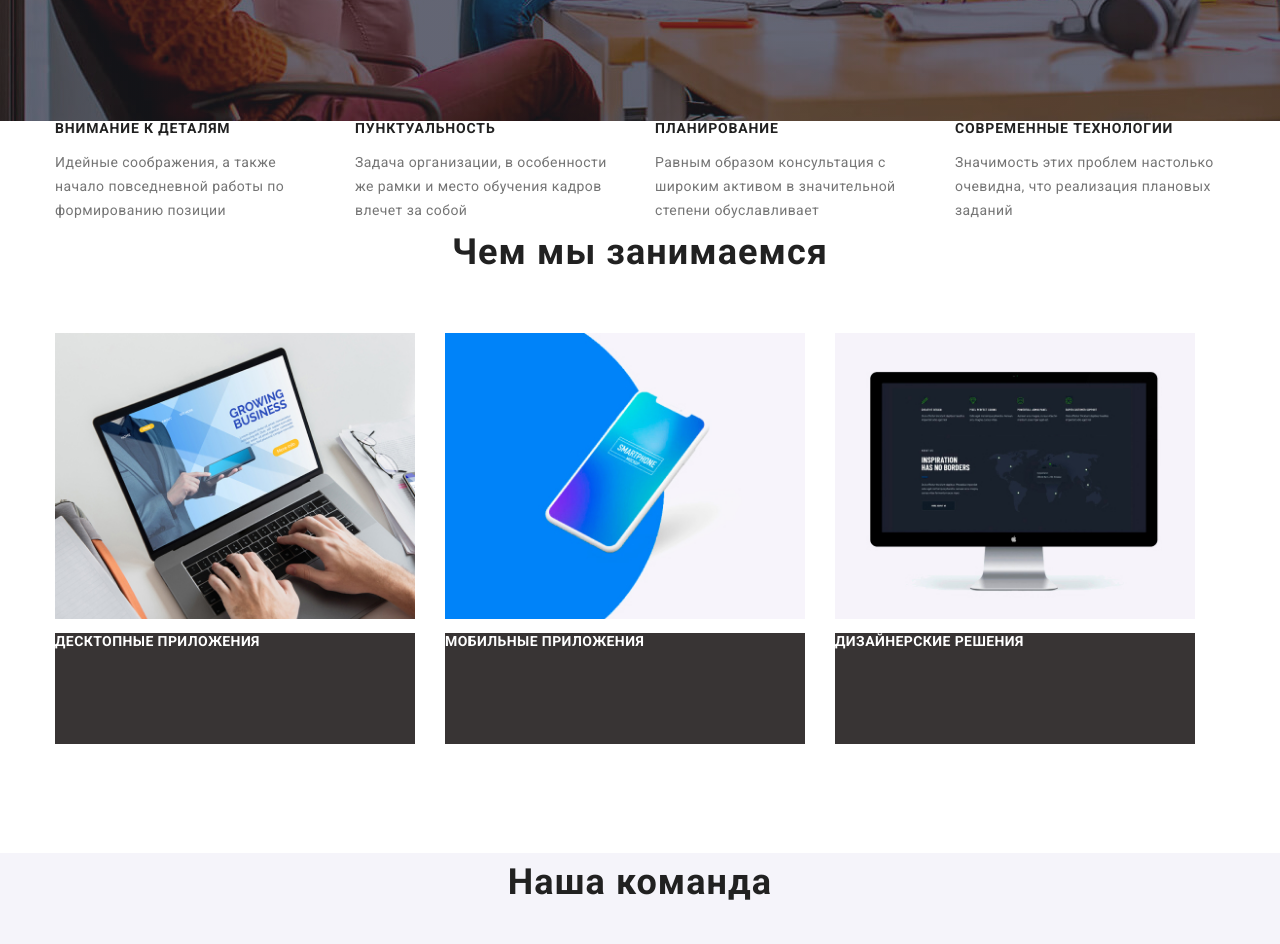
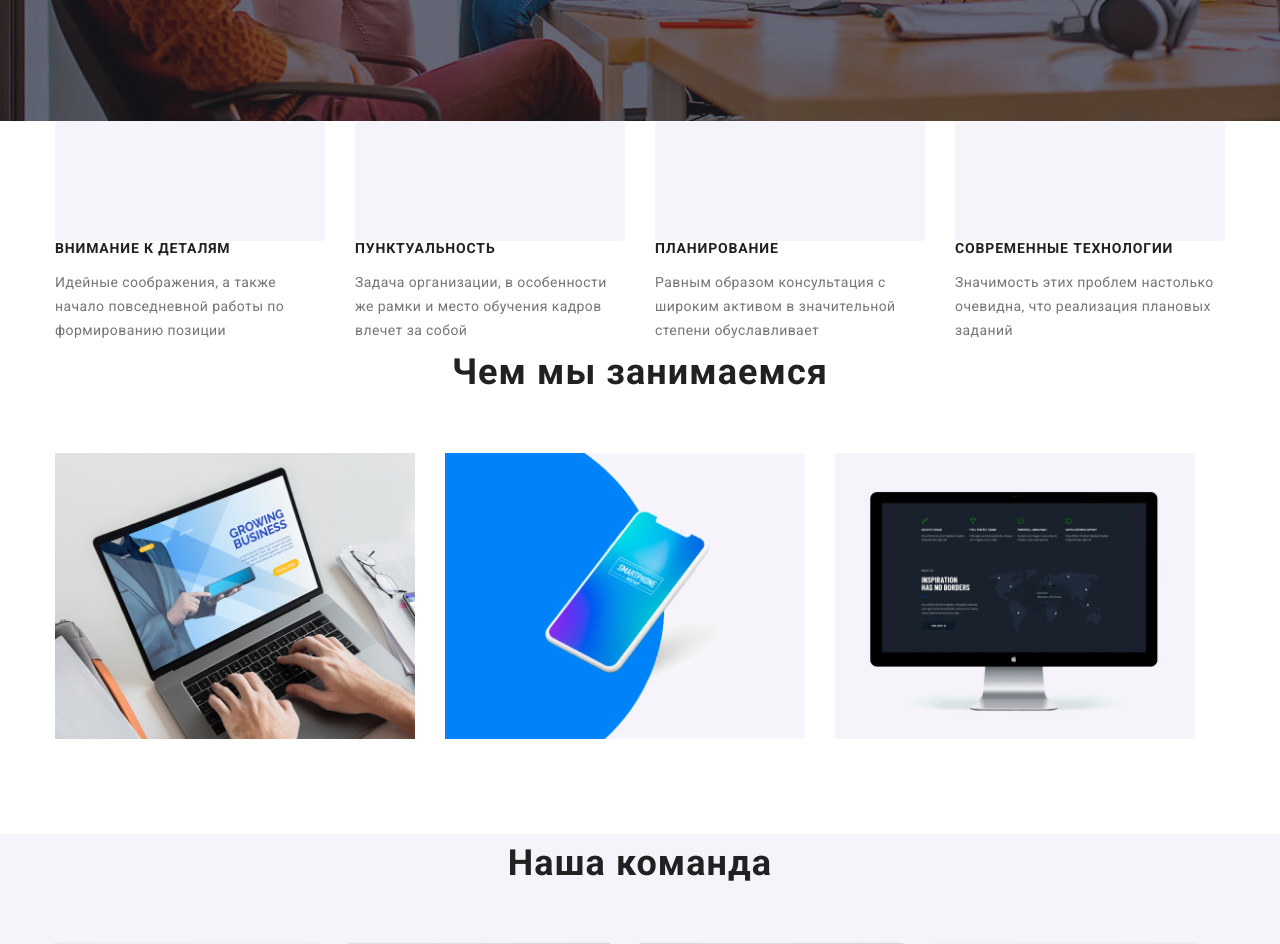
Before and after one commit to Bostori/goit-markup-hw-04, a plain HTML site: page index.html in a window 1280 px wide. Shown: the part 560-1504 px from the top of the page. Drawn offline with Linux system fonts and the light colour scheme.

Commit message:
иконки

```diff
--- a/css/style.css
+++ b/css/style.css
@@ -113,6 +113,14 @@ img {
   margin-right: 30px;
 }
 
+.flex-element::before {
+  display: inline-block;
+  content: "";
+  width: 270px;
+  height: 120px;
+  background: #f5f4fa;
+  border-radius: 4px;
+}
 .flex-element:last-child {
   margin-right: 0px;
 }
--- a/index.html
+++ b/index.html
@@ -84,15 +84,15 @@
                     <ul class="list menu-list">
                         <li class="signature-box">
                             <img src="./images/img7.jpg" alt="Десктопные приложения" width="370" height="295" />
-                            <p class="signature">Десктопные приложения</p>
+                            <p class="signature text">Десктопные приложения</p>
                         </li>
                         <li class="signature-box">
                             <img src="./images/box1.jpg" alt="Мобильные приложения" width="370" height="295" />
-                            <p class="signature">Мобильные приложения</p>
+                            <p class="signature text">Мобильные приложения</p>
                         </li>
                         <li class="signature-box">
                             <img src="./images/img1.jpg" alt="Дизайнерские решения" width="370" height="295" />
-                            <p class="signature">Дизайнерские решения</p>
+                            <p class="signature text">Дизайнерские решения</p>
                         </li>
                     </ul>
                 </div>
```
